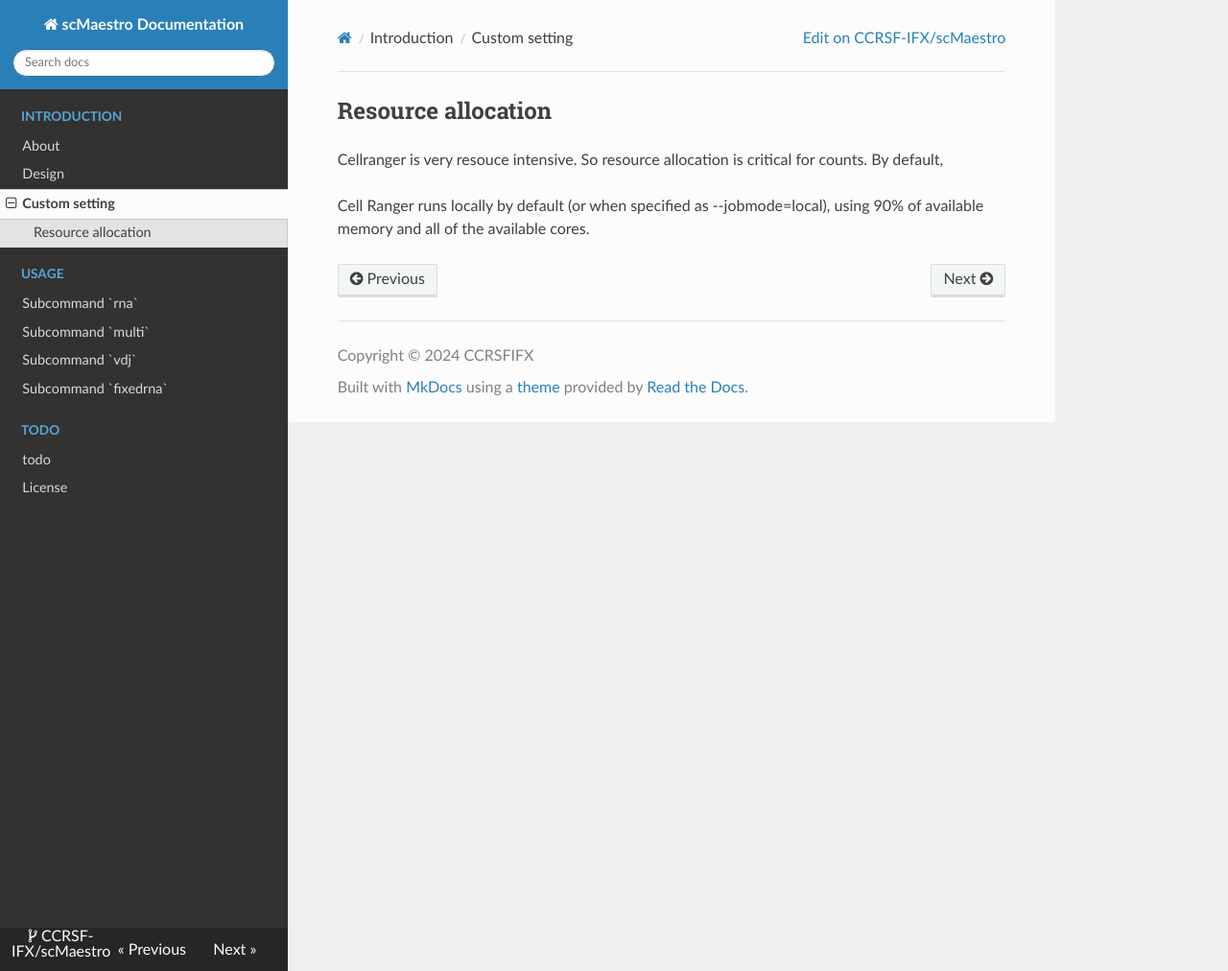
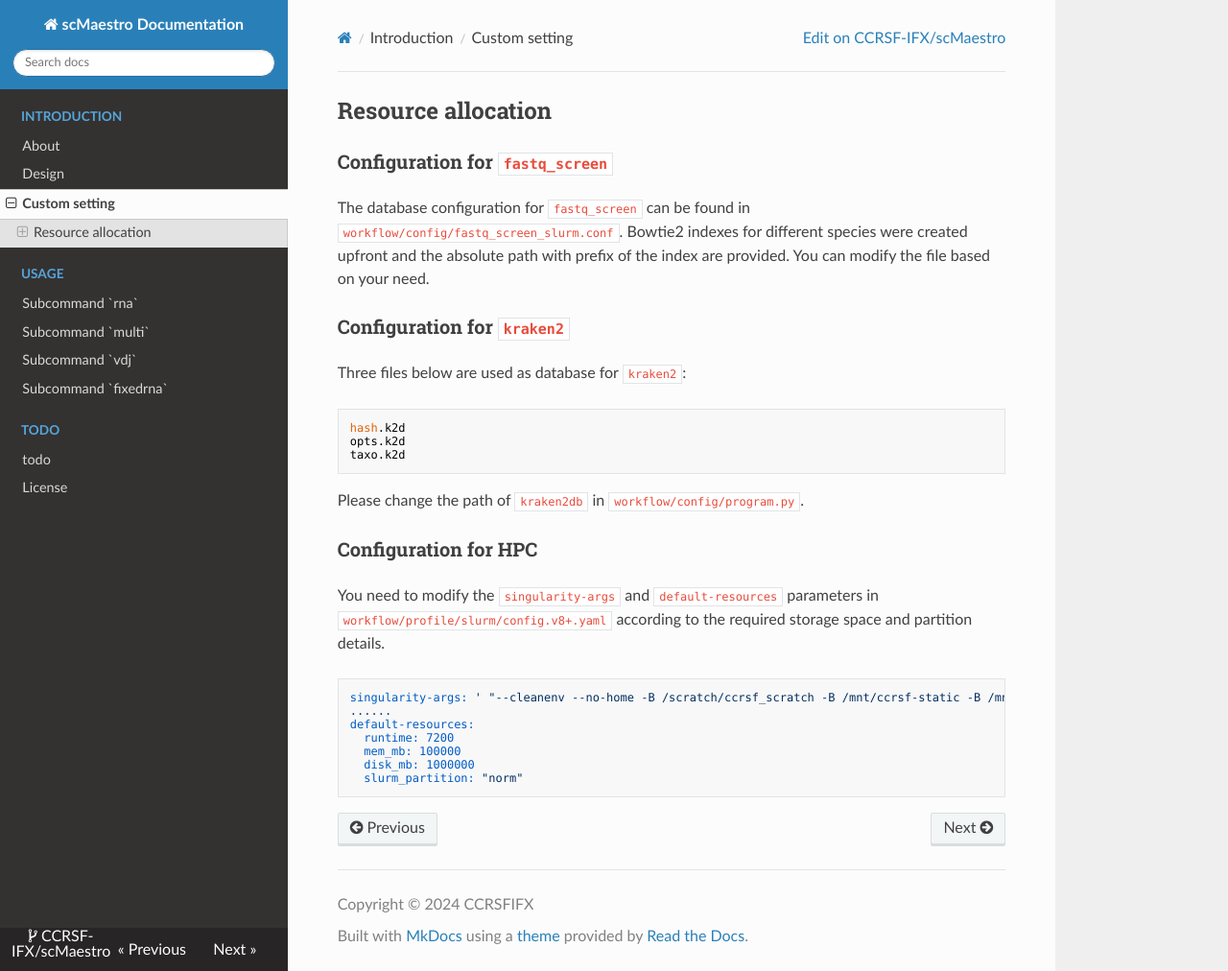
Before and after one commit to CCRSF-IFX/scMaestro, an MkDocs documentation site: the page built from docs/custom_setting.md, in a window 1280 px wide and 1012 px high. Shown: the whole window at 96% size. Built offline with MkDocs 1.6.1, drawn with Linux system fonts in a browser that asks for light colours; nearby versions of some CDN libraries.

Commit message:
Add setting documentation

````diff
--- a/docs/custom_setting.md
+++ b/docs/custom_setting.md
@@ -2,7 +2,35 @@
 
 ## Resource allocation
 
-Cellranger is very resouce intensive. So resource allocation is critical for counts. By default,
+
+### Configuration for `fastq_screen`
 
 
-Cell Ranger runs locally by default (or when specified as --jobmode=local), using 90% of available memory and all of the available cores.
+The database configuration for `fastq_screen` can be found in `workflow/config/fastq_screen_slurm.conf`. Bowtie2 indexes for different species were created upfront and the absolute path with prefix of the index are provided. You can modify the file based on your need.
+
+### Configuration for `kraken2`
+
+Three files below are used as database for `kraken2`:
+```
+hash.k2d
+opts.k2d
+taxo.k2d
+```
+
+Please change the path of `kraken2db` in  `workflow/config/program.py`.
+
+
+### Configuration for HPC
+
+
+You need to modify the `singularity-args` and `default-resources` parameters in `workflow/profile/slurm/config.v8+.yaml` according to the required storage space and partition details.
+
+```
+singularity-args: ' "--cleanenv --no-home -B /scratch/ccrsf_scratch -B /mnt/ccrsf-static -B /mnt/ccrsf-ifx -B /mnt/ccrsf-raw -B /mnt/ccrsf-active" '
+......
+default-resources:
+  runtime: 7200
+  mem_mb: 100000
+  disk_mb: 1000000
+  slurm_partition: "norm"
+```
````
